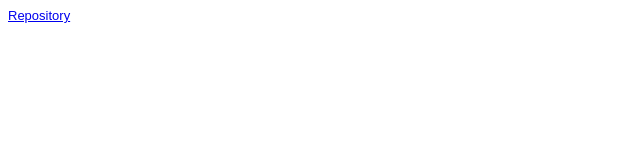
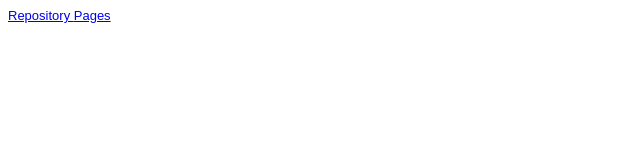
Before and after one commit to larafra99/Prima, a plain HTML site: page Steckbrief/steckbrief.htm in a window 1280 px wide. Shown: the full height of the page, 0-640 px from the left. Drawn offline with Linux system fonts and the light colour scheme.

Commit message:
Pages link

```diff
--- a/Steckbrief/steckbrief.htm
+++ b/Steckbrief/steckbrief.htm
@@ -14,5 +14,6 @@ body {
 <body>
 	<!-- Hier die Links zu den gelösten Aufgaben einstellen, aktuelle oben, alte stehen lassen! Format: Aufgabenbezeichnung, Datum -->
 	<a href=" https://github.com/larafra99/Prima2/tree/main/Steckbrief">Repository </a>
+	<a href = "https://larafra99.github.io/Prima2/Mario2/index">Pages</a>
 </body>
 </html>
```
